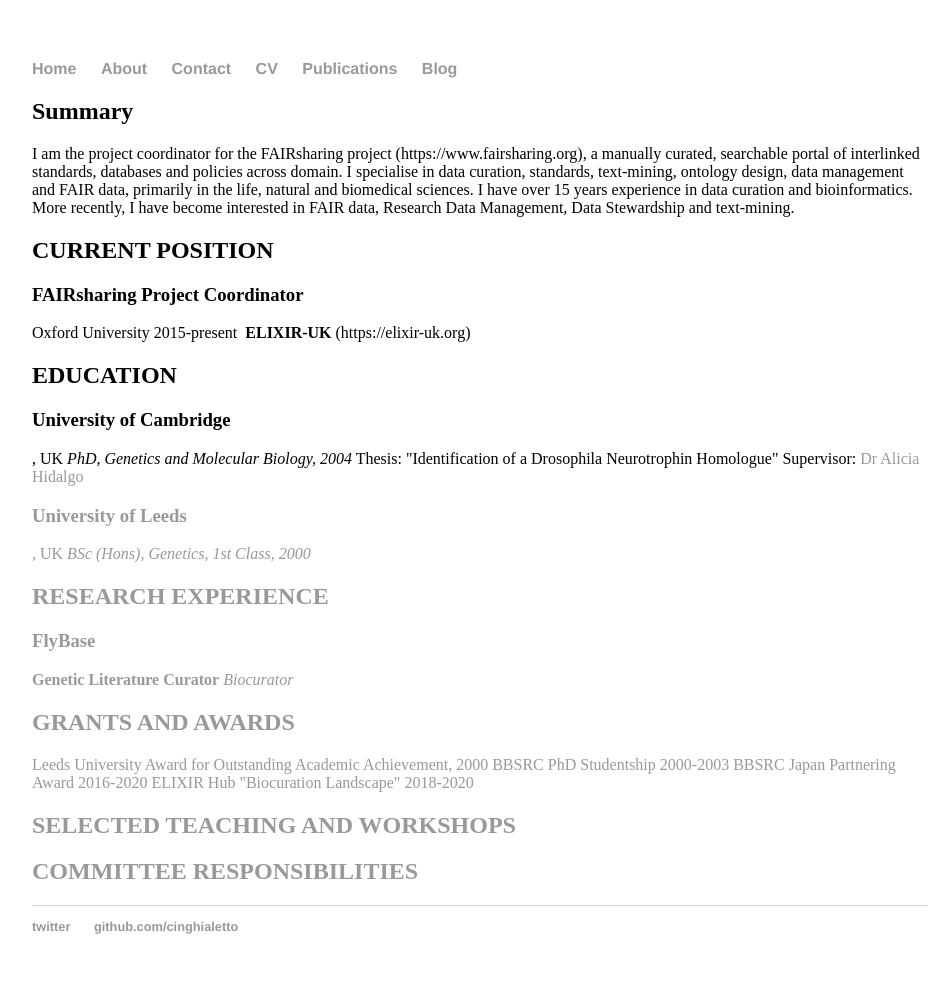
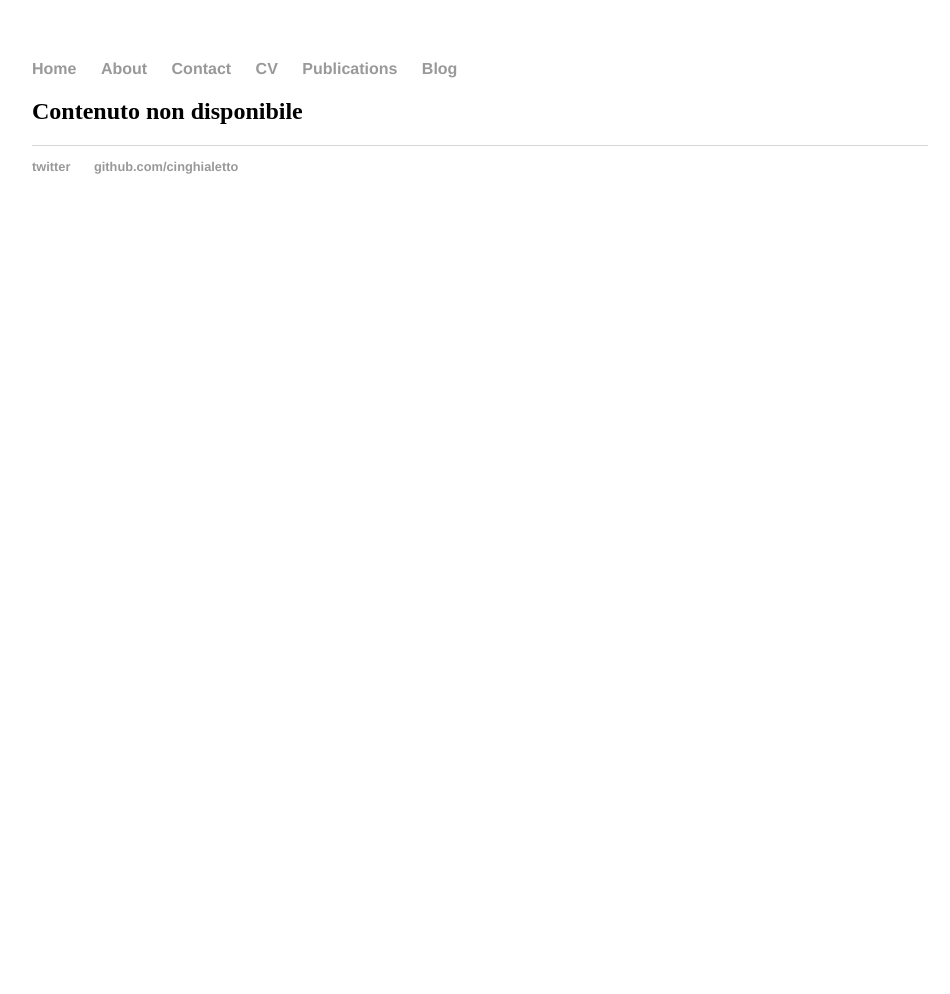
Before and after one commit to Cinghialetto/Cinghialetto.github.io, a Jekyll site: the page built from CV/index.html, in a window 1280 px wide. Shown: the whole page, without its empty margins (160-1110 px from the left). Built offline with Jekyll 4.4.1, drawn with Linux system fonts in a browser that asks for light colours; after the commit the page ends 900 px from its top, so only the background shows below that.

Commit message:
Update index.html

```diff
--- a/CV/index.html
+++ b/CV/index.html
@@ -3,52 +3,4 @@
 title: CV
 ---
 
-<h2>Summary</h2>
-
-I am the project coordinator for the FAIRsharing project (https://www.fairsharing.org), a manually curated, searchable portal of interlinked standards, databases and policies across domain.
-
-I specialise in data curation, standards, text-mining, ontology design, data management and FAIR data, primarily in the life, natural and biomedical sciences.
-
-I have over 15 years experience in data curation and bioinformatics. More recently, I have become interested in FAIR data, Research Data Management, Data Stewardship and text-mining.
-
-
-<h2>CURRENT POSITION</h2>
-
-<h3>FAIRsharing Project Coordinator</h3>
-Oxford University 2015-present
-<image with link>
-<b>ELIXIR-UK</b> (https://elixir-uk.org)
-
-
-
-<h2>EDUCATION</h2>
-
-<h3>University of Cambridge</h3>, UK
-<i>PhD, Genetics and Molecular Biology, 2004</i>
-Thesis: "Identification of a Drosophila Neurotrophin Homologue"
-Supervisor: <a href>Dr Alicia Hidalgo<link>
-
-<h3>University of Leeds</h3>, UK
-<i>BSc (Hons), Genetics, 1st Class, 2000</i>
-
-
-
-<h2>RESEARCH EXPERIENCE</h2>
-
-<h3>FlyBase</h3>
-<b>Genetic Literature Curator</b> <i>Biocurator</i>
-
-
-<h2>GRANTS AND AWARDS</h2>
-
-Leeds University Award for Outstanding Academic Achievement, 2000
-BBSRC PhD Studentship 2000-2003
-BBSRC Japan Partnering Award 2016-2020
-ELIXIR Hub "Biocuration Landscape" 2018-2020
-
-
-<h2>SELECTED TEACHING AND WORKSHOPS</h2>
-
-
-
-<h2>COMMITTEE RESPONSIBILITIES</h2>
+<h2>Contenuto non disponibile</h2>
```
